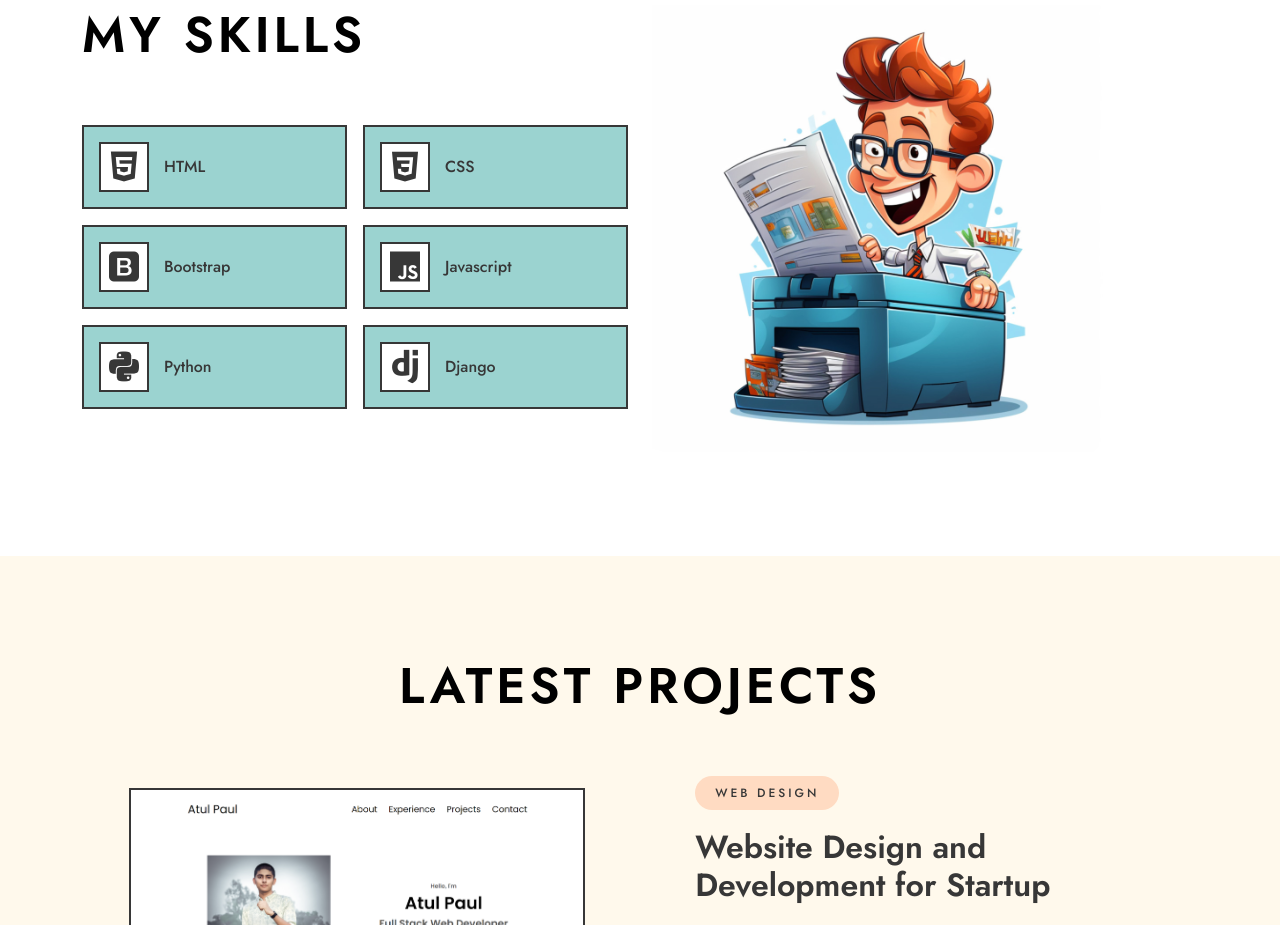
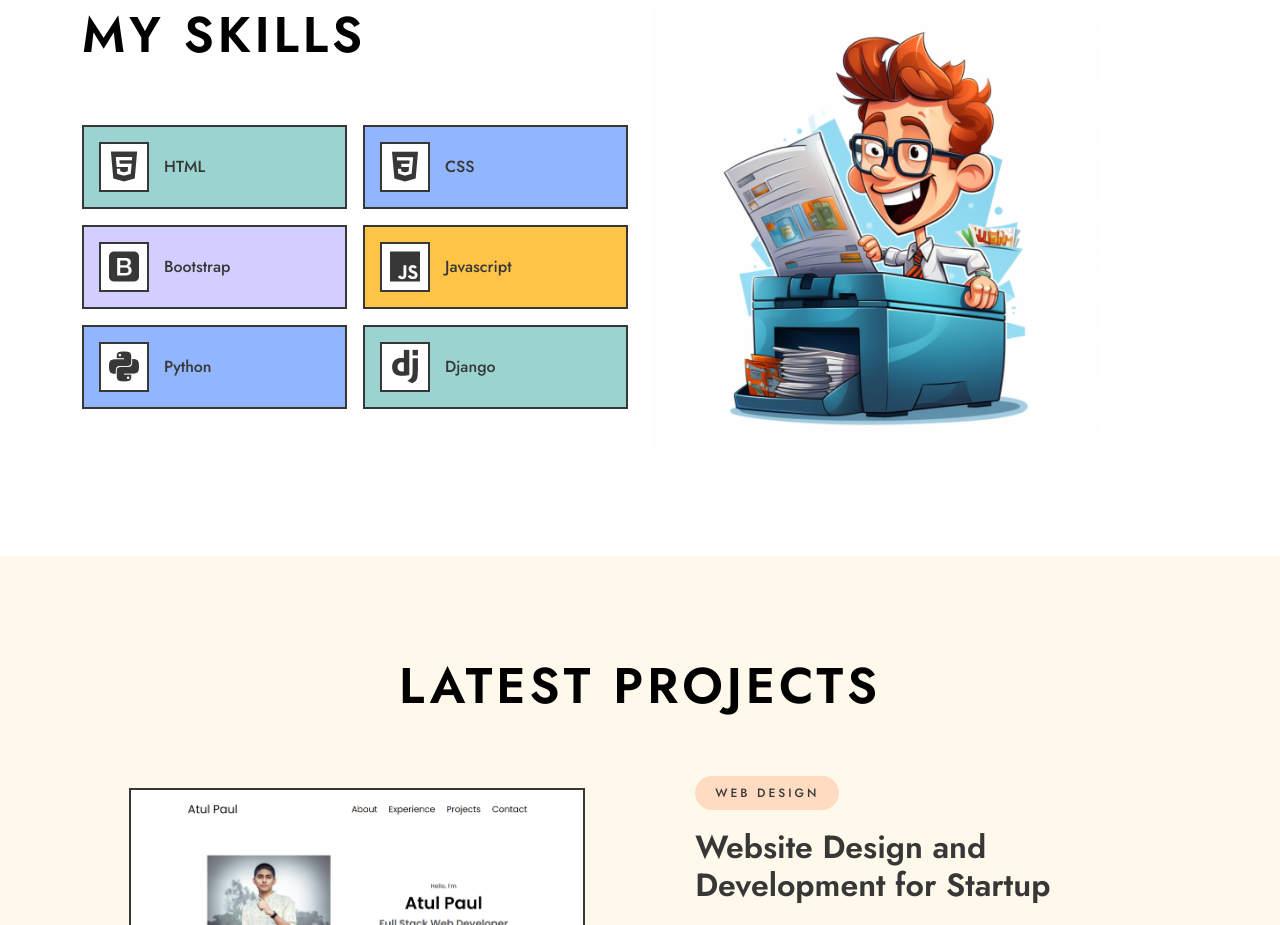
Before and after one commit to Atul-codee/grand-portfolio-website, a plain HTML site: page index.html in a window 1280 px wide. Shown: the part 2280-3205 px from the top of the page. Drawn offline with nearby package versions, Linux system fonts and the light colour scheme.

Commit message:
Update index.html

```diff
--- a/index.html
+++ b/index.html
@@ -205,7 +205,7 @@
 
                   <!-- CSS start -->
                   <div class="col-6 col-md-4 col-lg-6">
-                    <div class="feature-box feature-box-small bg-1">
+                    <div class="feature-box feature-box-small bg-2">
                       <div class="icon">
                         <i class="bx bxl-css3" style="font-size: 250%;"></i>
                       </div>
@@ -216,7 +216,7 @@
 
                   <!-- React start -->
                   <div class="col-6 col-md-4 col-lg-6">
-                    <div class="feature-box feature-box-small bg-1">
+                    <div class="feature-box feature-box-small bg-3">
                       <div class="icon">
                         <i class="bx bxl-bootstrap" style="font-size: 250%;"></i>
                       </div>
@@ -227,7 +227,7 @@
 
                   <!-- Python start -->
                   <div class="col-6 col-md-4 col-lg-6">
-                    <div class="feature-box feature-box-small bg-1">
+                    <div class="feature-box feature-box-small bg-4">
                       <div class="icon">
                         <i class="bx bxl-javascript" style="font-size: 250%;"></i>
                       </div>
@@ -237,7 +237,7 @@
                   <!-- Python end -->
 
                   <div class="col-6 col-md-4 col-lg-6">
-                    <div class="feature-box feature-box-small bg-1">
+                    <div class="feature-box feature-box-small bg-2">
                       <div class="icon">
                         <i class="bx bxl-python" style="font-size: 250%;"></i>
                       </div>
```
